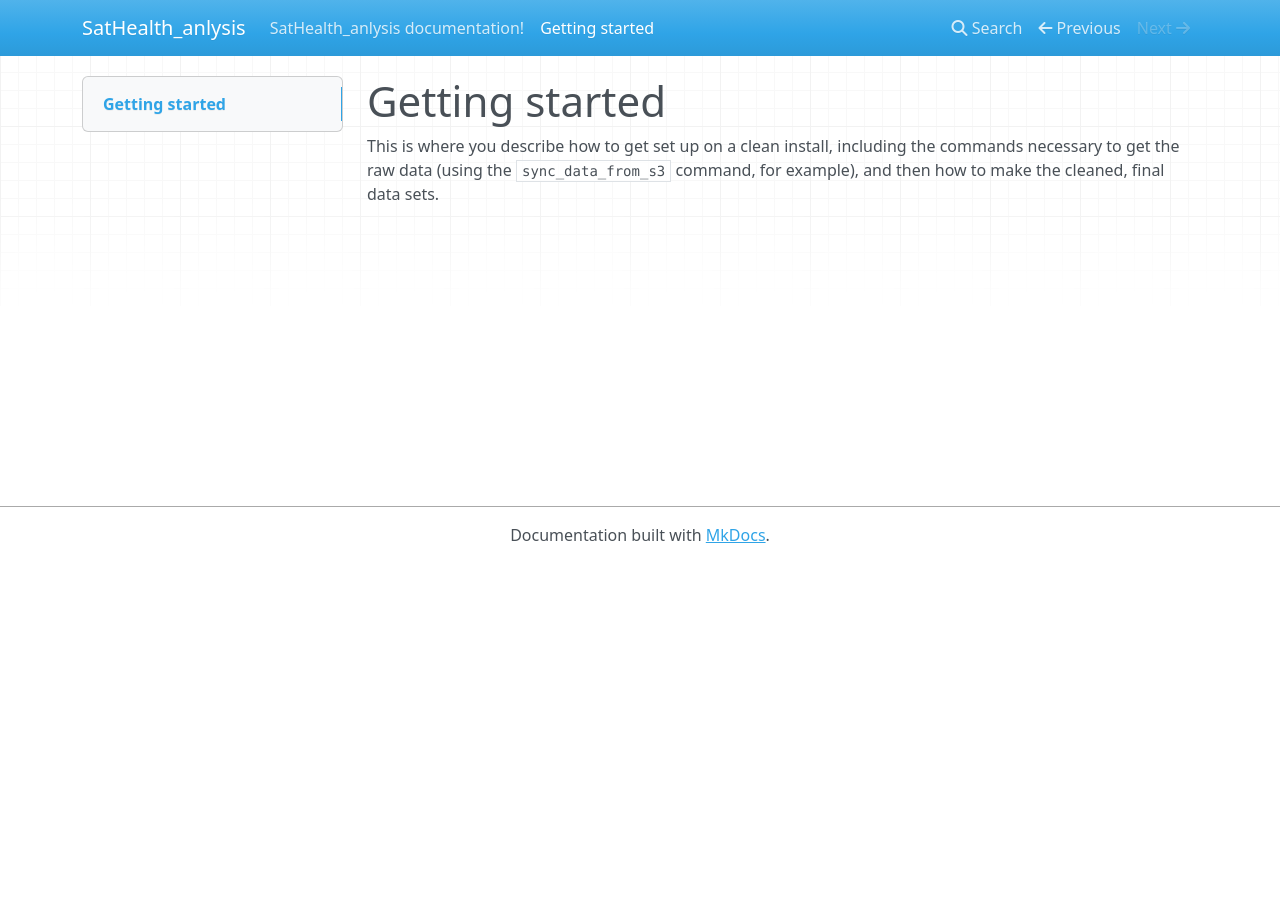
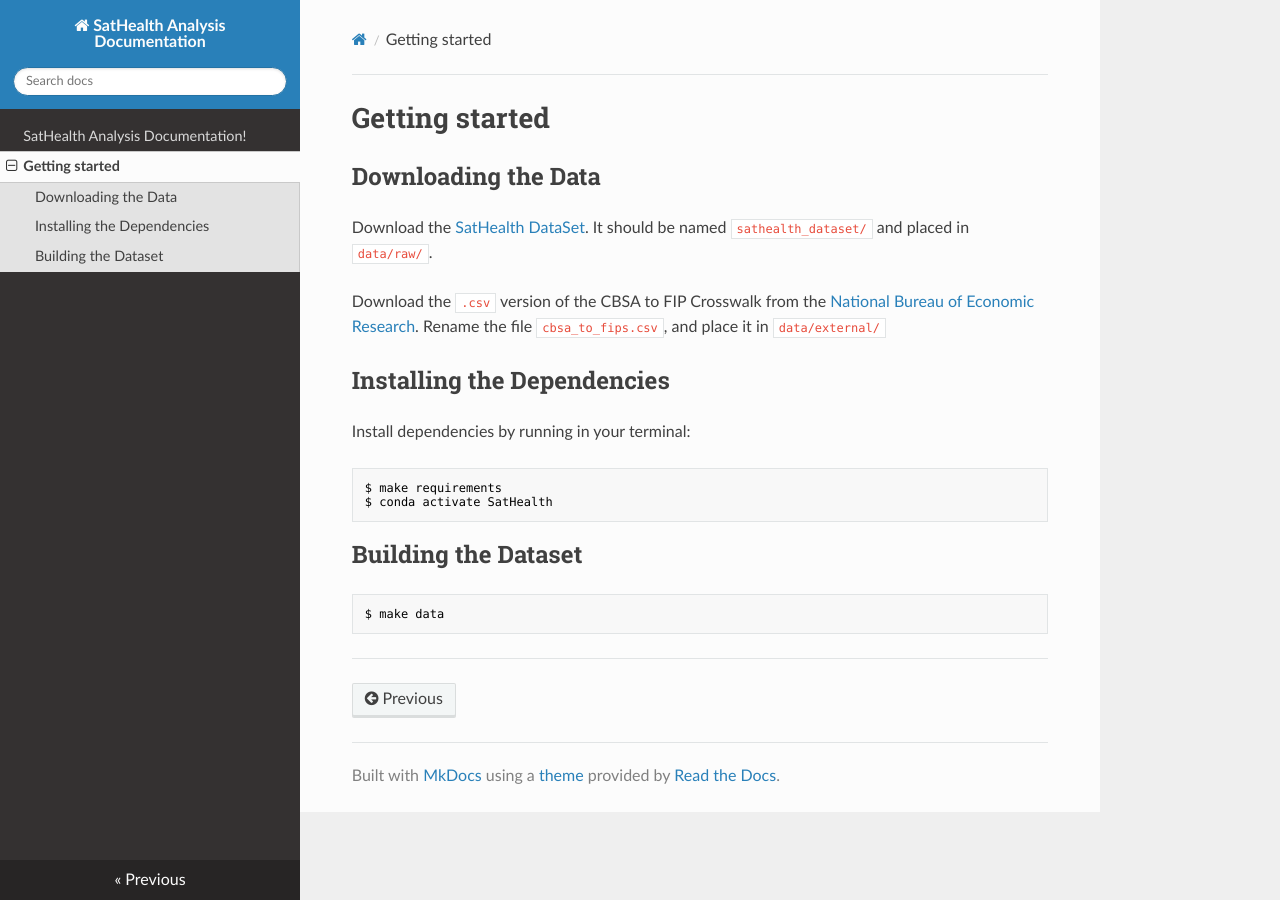
Before and after one commit to spencervenancio/SatHealth_analysis, an MkDocs documentation site: the page built from docs/docs/getting-started.md, in a window 1280 px wide. Built offline with MkDocs 1.6.1, drawn with Linux system fonts in a browser that asks for light colours; nearby versions of some CDN libraries.

Commit message:
moved relevent information from the main README.md to docs/

````diff
--- a/docs/docs/getting-started.md
+++ b/docs/docs/getting-started.md
@@ -1,6 +1,25 @@
 Getting started
 ===============
 
-This is where you describe how to get set up on a clean install, including the
-commands necessary to get the raw data (using the `sync_data_from_s3` command,
-for example), and then how to make the cleaned, final data sets.
+
+## Downloading the Data
+
+Download the [SatHealth DataSet](https://aimed-sathealth.net/). It should be named `sathealth_dataset/` and placed in `data/raw/`.
+
+Download the `.csv` version of the CBSA to FIP Crosswalk from the [National Bureau of Economic Research](https://www.nber.org/research/data/census-core-based-statistical-area-cbsa-federal-information-processing-series-fips-county-crosswalk). Rename the file `cbsa_to_fips.csv`, and place it in `data/external/`
+
+## Installing the Dependencies
+
+Install dependencies by running in your terminal:
+
+```bash
+$ make requirements
+$ conda activate SatHealth
+```
+
+## Building the Dataset
+
+```bash
+$ make data
+```
+--------
--- a/docs/docs/index.md
+++ b/docs/docs/index.md
@@ -1,8 +1,8 @@
-# SatHealth_anlysis documentation!
+# SatHealth Analysis Documentation!
 
 ## Description
 
-Final project for Stat 479 - Feature Selection in Statistical Machine Learning at y of Wisconsin-Madison
+Final project for Stat 479 - Feature Selection in Statistical Machine Learning at University of Wisconsin-Madison
 
 ## Commands
 
--- a/docs/mkdocs.yml
+++ b/docs/mkdocs.yml
@@ -1,4 +1,5 @@
-site_name: SatHealth_anlysis
+site_name: SatHealth Analysis Documentation
 #
 site_author: Spencer Venancio
 #
+theme: readthedocs
````
Also changed, not shown: docs/README.md (+7 -4 lines).
